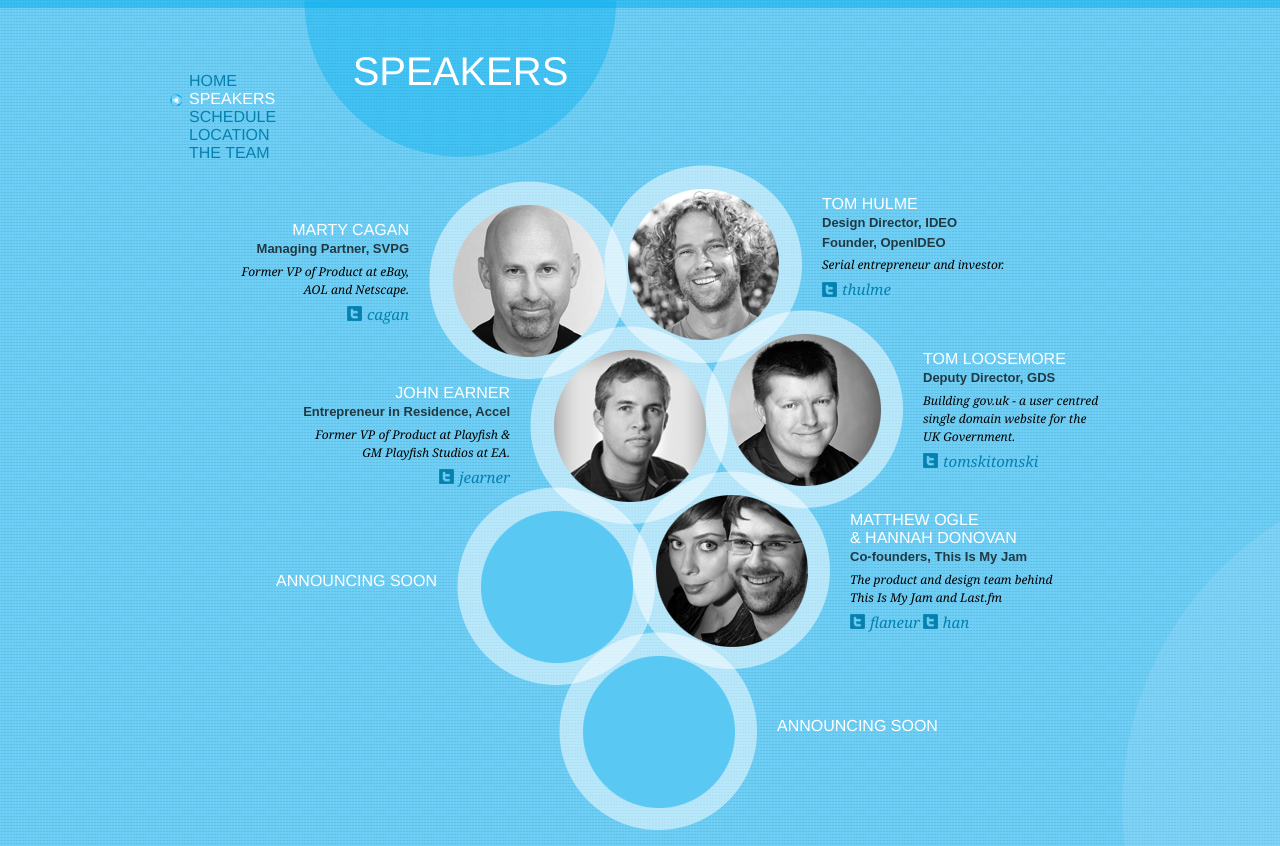
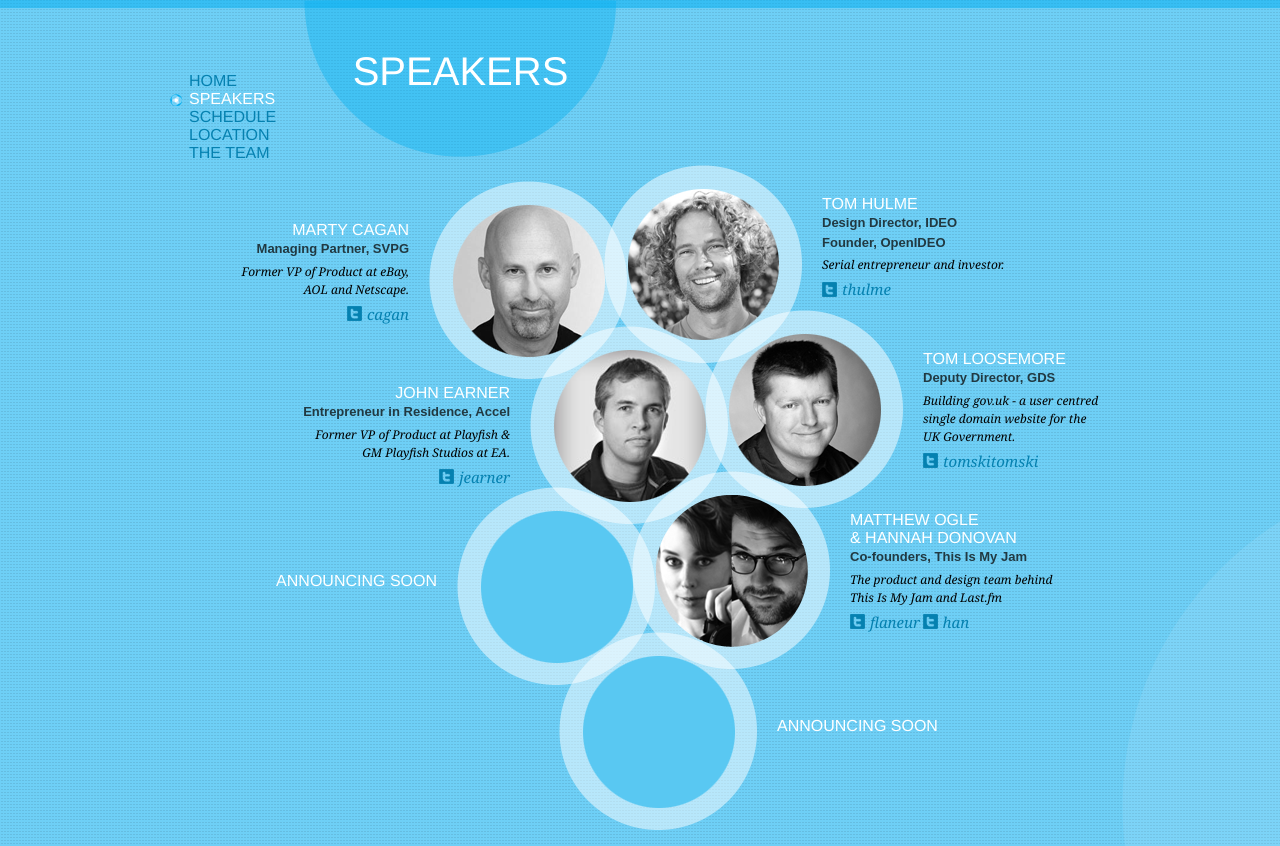
Before and after one commit to mindtheproduct/2012, a PHP site: page / in a window 1280 px wide. Shown: the part 1141-1987 px from the top of the page. Run offline with PHP 8.4, Linux system fonts and the light colour scheme; some libraries are stand-ins or nearby versions.

Commit message:
updated matt and hanna image and bio

```diff
--- a/index.php
+++ b/index.php
@@ -175,7 +175,7 @@
 
 					<div class="third speaker-right">
 						<div class="white-bg">
-							<img src="images/matt_and_hannah.png" width="152" height="152" alt="TBA" />
+							<img src="images/matt_and_han.png" width="152" height="152" alt="TBA" />
 						</div>
 						<h4>Matthew Ogle<br>& Hannah Donovan</h4>
 						<p class="speciality">Co-founders, This Is My Jam</p>
```
Also changed, not shown: images/matt_and_han.png (added).
